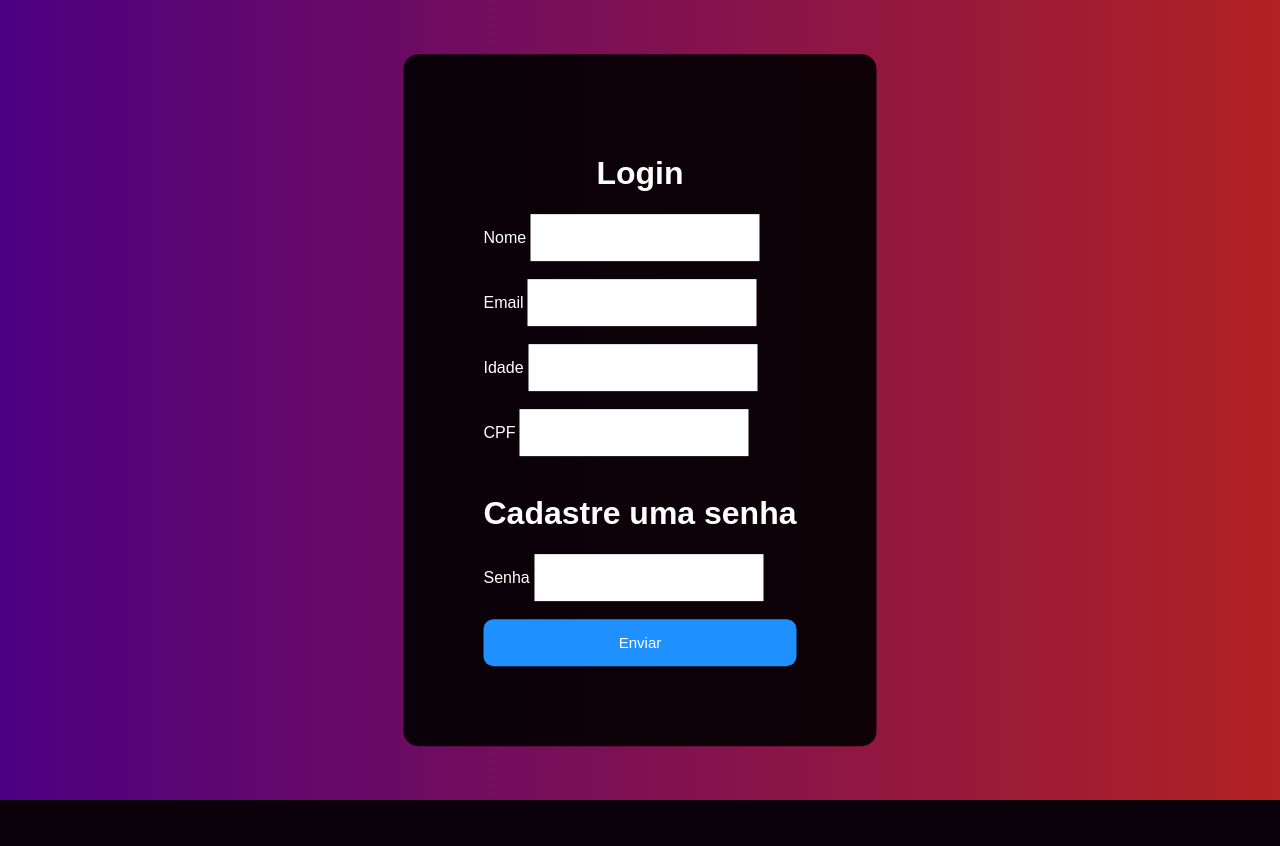
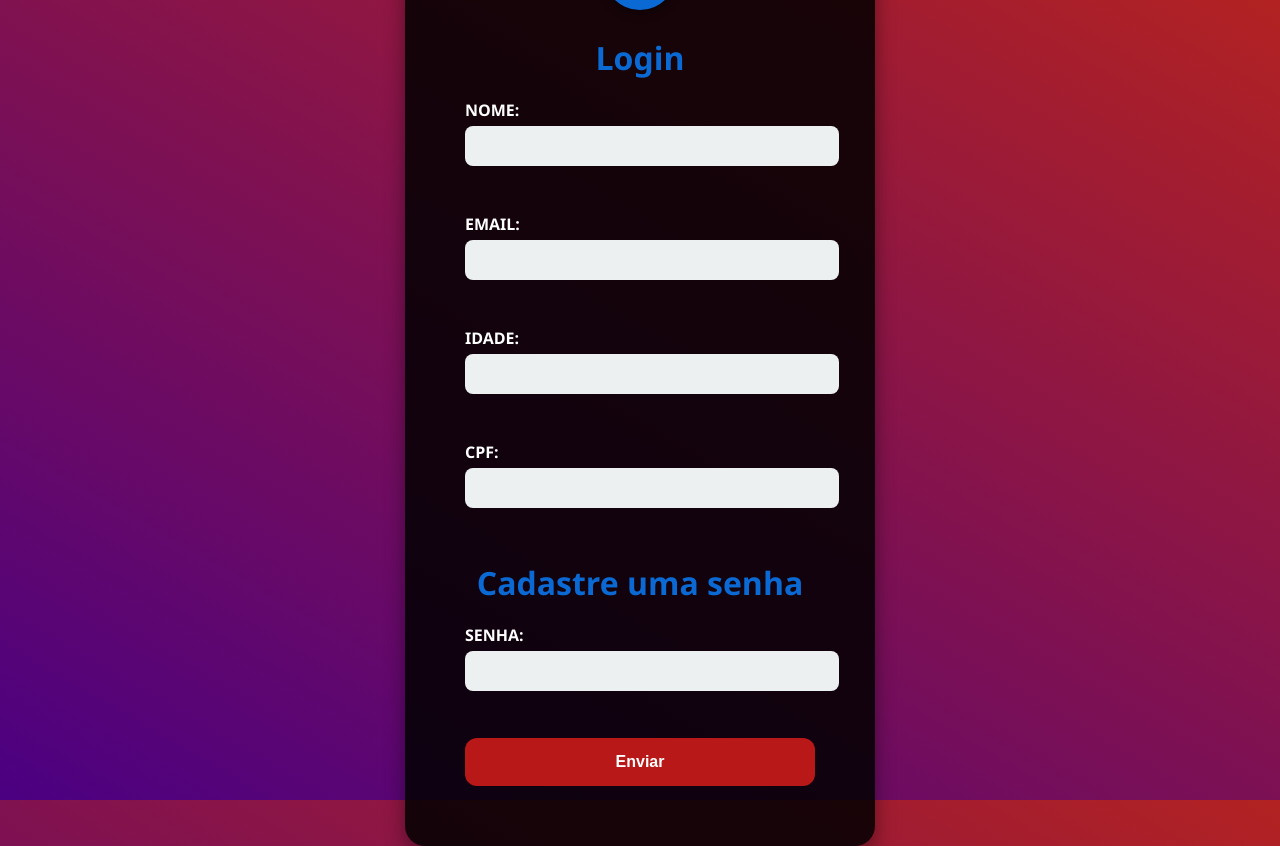
Before and after one commit to EduardoAraujopires/TCC-_-Prato-Justo, a PHP site: page / in a window 1280 px wide. Before the commit the page ends 800 px from the top, so only its background shows below. Run offline with PHP 8.4, Linux system fonts and the light colour scheme.

Commit message:
melhorando a interface login

```diff
--- a/envia.php
+++ b/envia.php
@@ -13,7 +13,7 @@
     if(!$conexao){
         echo "Não conectado";
     }
-    echo "Conectado ao banco>>>>>>>>>>>>>>>";
+    echo "Conectado ao banco >>>";
 
     //recuperar e verificar já existe
 
@@ -26,6 +26,7 @@
     if(mysqli_num_rows($retorno) > 0){
 
         echo "CPF JÁ CADASTRADO!! <br>";
+        echo "<a href = 'index.html'>Voltar</a>";
 
     }else{
         $cpf   = $_POST['cpf'];
@@ -37,6 +38,8 @@
 
         $resultado = mysqli_query($conexao, $sql);
         echo ">>USUARIO CADASTRADO COM SUCESSO! <BR>";
+        echo "<a href = 'index.html'>Voltar</a>";
+
     }
     ?>
 </body>
--- a/index.html
+++ b/index.html
@@ -6,66 +6,121 @@
     <title>Pagina de Login</title>
     <style>
     body{
-            font-family:Arial, Helvetica, sans-serif ;
-            background-image: linear-gradient(30deg,rgb(75,0,130) , rgb(178,34,34));
+        font-family: 'Segoe UI', Tahoma, Geneva, Verdana, sans-serif;
+        background-image: linear-gradient(30deg,rgb(75,0,130), rgb(178,34,34)); /* cor original */
+        display: flex;
+        justify-content: center;
+        align-items: center;
+        height: 100vh;
+        margin: 0;
     }
+
     div{
-            background-color: rgba(0,0, 0, 0.9);
+        background-color: rgba(0,0,0,0.85);
+        padding: 60px;
+        border-radius: 20px;
+        color: white;
+        text-align: center;
+        width: 350px;
+        box-shadow: 0px 8px 20px rgba(0,0,0,0.4);
+        position: relative;
+    }
+
+    /* Ícone temático no topo */
+    div::before{
+        content: "🍎";
+        font-size: 45px;
         position: absolute;
-            top: 50%;
+        top: -25px;
         left: 50%;
-            transform: translate(-50%, -50%);
-            padding: 80px;
-            border-radius: 15px;
-            color: white;
+        transform: translateX(-50%);
+        background: #0b69d4; /* verde, remete a natureza */
+        border-radius: 50%;
+        padding: 10px;
+        box-shadow: 0 4px 10px rgba(0,0,0,0.4);
     }
+
+    h1, h2{
+        margin-bottom: 20px;
+        color: #0b69d4; /* destaque em amarelo fruta */
+    }
+
+    label{
+        display: block;
+        text-align: left;
+        margin-top: 15px;
+        margin-bottom: 5px;
+        font-weight: bold;
+    }
+
     input{
-           padding: 15px;
-            border:none;
+        padding: 12px;
+        border: none;
         outline: none;
-            font-size: 15px; ;
+        font-size: 14px;
+        border-radius: 8px;
+        width: 100%;
+        margin-bottom: 10px;
+        background: #ecf0f1;
     }
+
     button{
-            background-color: dodgerblue;
+        background-color: rgb(185, 24, 24); /* cor original do botão */
         border: none;
         padding: 15px;
         width: 100%;
-            border-radius: 10px;
+        border-radius: 12px;
         color: white;
-            font-size: 15px;
-        }
-        button:hover{
-            background-color: deepskyblue;
-            cursor:pointer;
+        font-size: 16px;
+        font-weight: bold;
+        margin-top: 15px;
+        transition: 0.3s;
     }
 
+    button:hover{
+        background-color: 0 4px 10px rgba(0,0,0,0.4); /* cor original */
+        cursor:pointer;
+        transform: scale(1.05);
+    }
 
+    form{
+        width: 100%;
+    }
+
+    /* Pequeno detalhe no rodapé */
+    .footer{
+        margin-top: 15px;
+        font-size: 12px;
+        color: #bdc3c7;
+    }
 </style>
+
 </head>
 <body>
 
     <div>
         <center><h1>Login</h1></center>
         <form method="POST"action="envia.php">
-        <label for="nome">Nome</label>
+        <label for="nome">NOME:</label>
         <input type="text" id="nome" name="nome"><br><br>
 
-        <label for="email">Email</label>
+        <label for="email">EMAIL:</label>
         <input type="text" id="email" name="email" required title="Digite seu email nesse formato ex: seuemail@gmail.com"><br><br>
 
-        <label for="idade">Idade</label>
+        <label for="idade">IDADE:</label>
         <input type="number" id="idade" name="idade"><br><br>
 
-        <label for="cpf">CPF</label>
-        <input type="text" id="cpf" name="cpf" pattern="\d{3}\.\d{3}\.\d{3}-\d{2}" title="Digite seu CPF nesse formato ex: 999.999.999.99"><br><br>
+        <label for="cpf">CPF:</label>
+        <center><input type="text" id="cpf" name="cpf" pattern="\d{3}\.\d{3}\.\d{3}-\d{2}" title="Digite seu CPF nesse formato ex: 999.999.999.99"><br><br></center>
 
         <h1>Cadastre uma senha</h1>
-        <label for="senha">Senha</label>
+        <center><label for="senha">SENHA: </label></center>
         <input type="password" id="senha" name="senha"><br><br>
         <button>Enviar</button>
 
 
     </form>
     </div>
+
 </body>
 </html>
```
Lines whose indentation alone changed are shown as unchanged.
